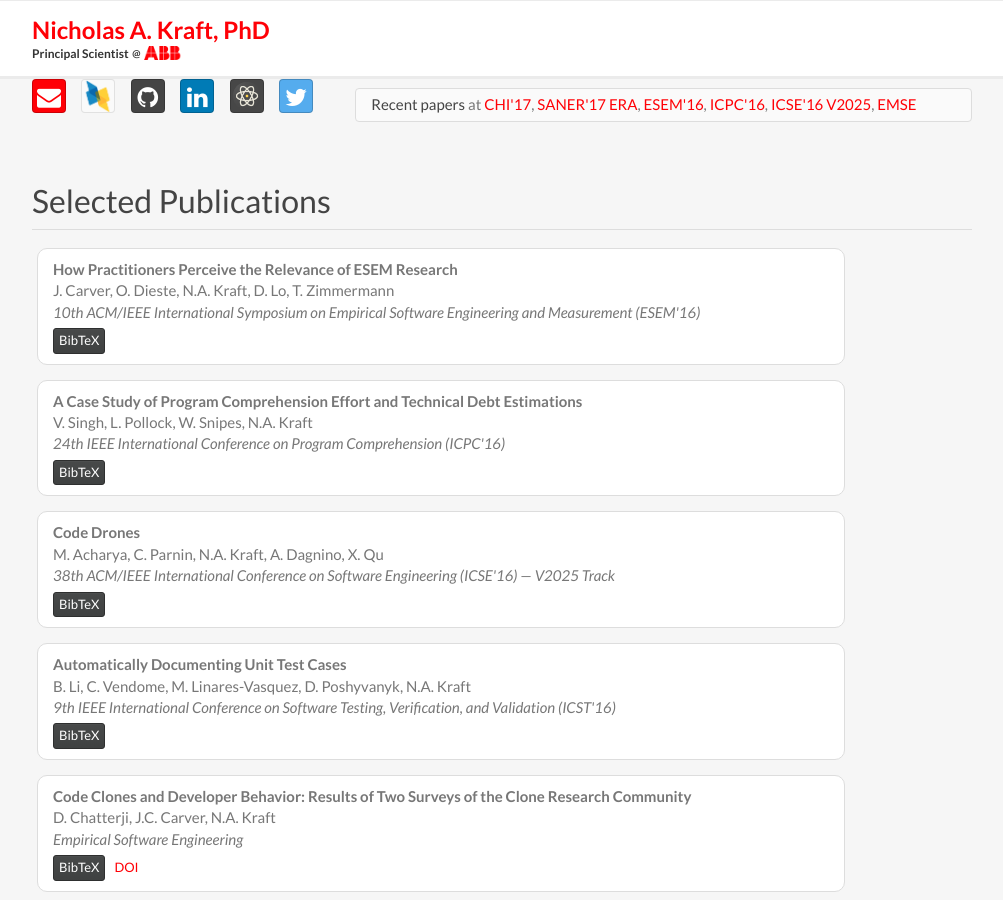
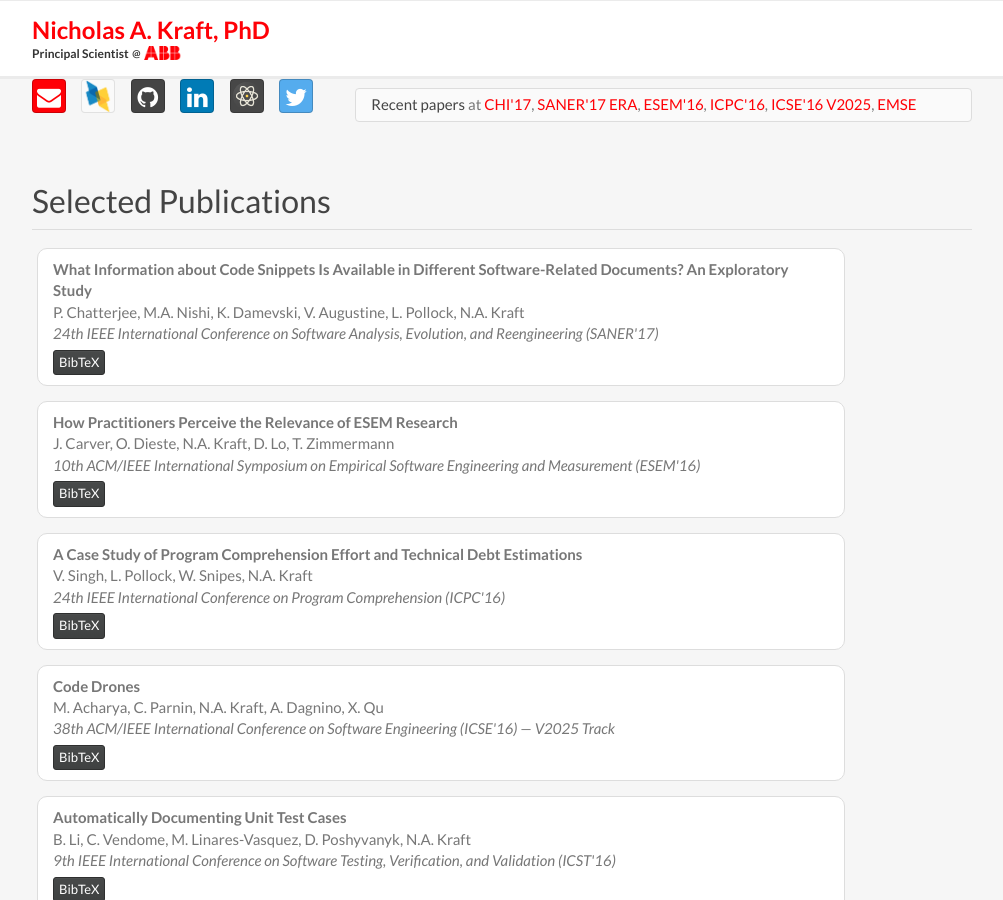
Before and after one commit to nkraft/nkraft.github.io, a Jekyll site: the page built from index.html, in a window 1280 px wide and 900 px high, scrolled down 327 px. Shown: the whole window, without its empty margins (138-1141 px from the left). Built offline with Jekyll 4.4.1, drawn with Linux system fonts in a browser that asks for light colours; nearby versions of some CDN libraries.

Commit message:
Update publications.html

```diff
--- a/_includes/publications.html
+++ b/_includes/publications.html
@@ -1,3 +1,23 @@
+<div class="row">
+    <div class="col-pub">
+        <div class="pub-html">
+            <span class="pub-title">What Information about Code Snippets Is Available in Different Software-Related Documents? An Exploratory Study</span><br>
+            <span class="pub-author">P. Chatterjee, M.A. Nishi, K. Damevski, V. Augustine, L. Pollock, N.A. Kraft</span><br>
+            <span class="pub-venue">24th IEEE International Conference on Software Analysis, Evolution, and Reengineering (SANER'17)</span><br>
+        </div>
+        <div class="pub-bibtex hidden">
+<pre>@inproceedings{Chatterjee_etal:2017,
+  author    = {P. Chatterjee and M.A. Nishi and K. Damevski and V. Augustine and L. Pollock and N.A. Kraft},
+  title     = {What Information about Code Snippets Is Available in Different Software-Related Documents? An Exploratory Study},
+  booktitle = {Proceedings of the 24th IEEE International Conference on Software Analysis, Evolution, and Reengineering (SANER'17)},
+  month     = feb,
+  year      = 2017,
+  location  = {Klagenfurt, Austria},
+}
+</pre>
+        </div>
+    </div>
+</div>
 <div class="row">
     <div class="col-pub">
         <div class="pub-html">
```
